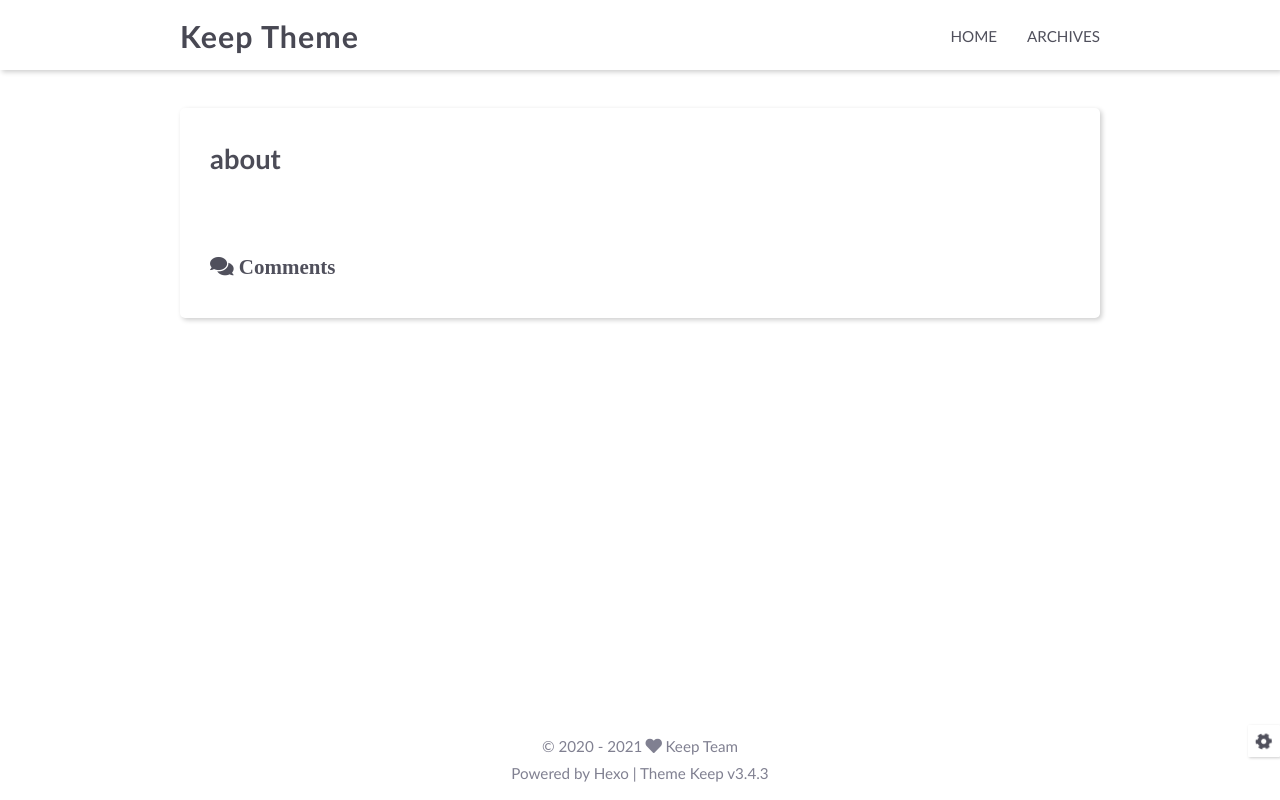
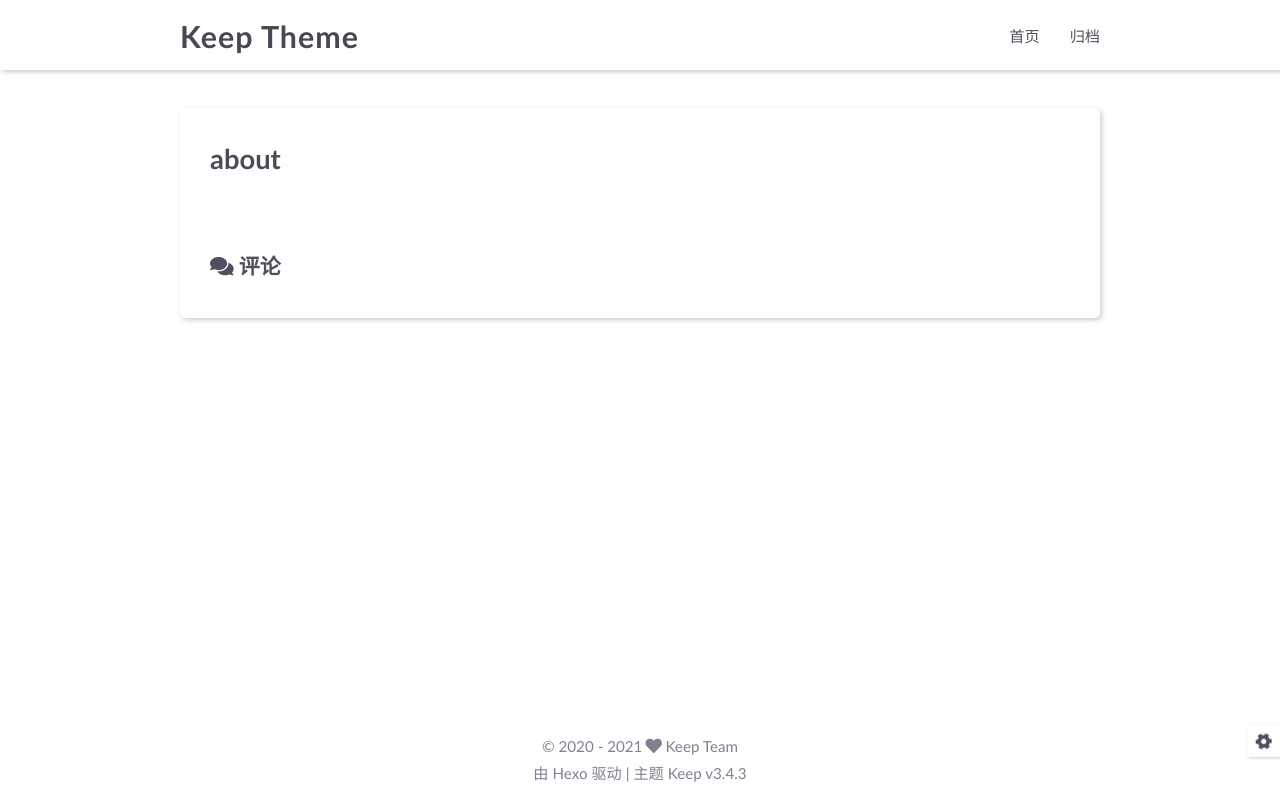
Before and after one commit to 123shiyue/123shiyue.github.io, a plain HTML site: page about/index.html in a window 1280 px wide. Drawn offline with Linux system fonts and the light colour scheme.

Commit message:
Site updated: 2021-11-14 16:19:14

```diff
--- a/about/index.html
+++ b/about/index.html
@@ -1,5 +1,5 @@
 <!DOCTYPE html>
-<html lang="en">
+<html lang="zh-CN">
 <head>
     <meta charset="utf-8">
     <meta name="viewport" content="width=device-width, initial-scale=1, maximum-scale=1">
@@ -9,7 +9,7 @@
 
     <title>
 
-            About |
+            关于 |
 
         Keep Theme
     </title>
@@ -22,9 +22,9 @@
 
     <script id="hexo-configurations">
     let KEEP = window.KEEP || {};
-    KEEP.hexo_config = {"hostname":"example.com","root":"/","language":"en"};
+    KEEP.hexo_config = {"hostname":"example.com","root":"/","language":"zh-CN"};
     KEEP.theme_config = {"toc":{"enable":false,"number":false,"expand_all":false,"init_open":false},"style":{"primary_color":"#0066CC","avatar":"/images/avatar.svg","favicon":"/images/logo.svg","article_img_align":"left","left_side_width":"260px","content_max_width":"920px","hover":{"shadow":false,"scale":false},"first_screen":{"enable":false,"background_img":"/images/bg.svg","description":"Keep writing and Keep loving."},"scroll":{"progress_bar":{"enable":false},"percent":{"enable":false}}},"local_search":{"enable":false,"preload":false},"code_copy":{"enable":false,"style":"default"},"pjax":{"enable":false},"lazyload":{"enable":false},"version":"3.4.3"};
-    KEEP.language_ago = {"second":"%s seconds ago","minute":"%s minutes ago","hour":"%s hours ago","day":"%s days ago","week":"%s weeks ago","month":"%s months ago","year":"%s years ago"};
+    KEEP.language_ago = {"second":"%s 秒前","minute":"%s 分钟前","hour":"%s 小时前","day":"%s 天前","week":"%s 周前","month":"%s 月前","year":"%s 年前"};
   </script>
 <meta name="generator" content="Hexo 5.4.0"></head>
 
@@ -62,7 +62,7 @@
                             <a class=""
                                href="/"
                             >
-                                HOME
+                                首页
                             </a>
                         </li>
 
@@ -70,7 +70,7 @@
                             <a class=""
                                href="/archives"
                             >
-                                ARCHIVES
+                                归档
                             </a>
                         </li>
 
@@ -91,12 +91,12 @@
 
                 <li class="drawer-menu-item flex-center">
                     <a class=""
-                       href="/">HOME</a>
+                       href="/">首页</a>
                 </li>
 
                 <li class="drawer-menu-item flex-center">
                     <a class=""
-                       href="/archives">ARCHIVES</a>
+                       href="/archives">归档</a>
                 </li>
 
         </ul>
@@ -128,7 +128,7 @@
                 <div class="comments-container">
     <div id="comment-anchor"></div>
     <div class="comment-area-title">
-        <i class="fas fa-comments">&nbsp;Comments</i>
+        <i class="fas fa-comments">&nbsp;评论</i>
     </div>
 
 </div>
@@ -157,7 +157,7 @@
         </div>
 
         <div class="theme-info info-item">
-            Powered by <a target="_blank" href="https://hexo.io">Hexo</a>&nbsp;|&nbsp;Theme&nbsp;<a class="theme-version" target="_blank" href="https://github.com/XPoet/hexo-theme-keep">Keep v3.4.3</a>
+            由 <a target="_blank" href="https://hexo.io">Hexo</a> 驱动&nbsp;|&nbsp;主题&nbsp;<a class="theme-version" target="_blank" href="https://github.com/XPoet/hexo-theme-keep">Keep v3.4.3</a>
         </div>
 
 
```
Also changed, not shown: 2021/11/14/hello-world/index.html (+8 -8 lines), archives/2021/11/index.html (+9 -9 lines), archives/2021/index.html (+9 -9 lines), archives/index.html (+9 -9 lines), index.html (+9 -9 lines).
